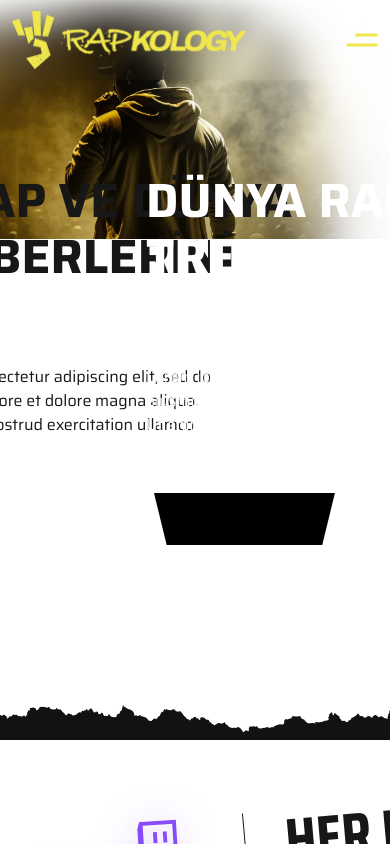
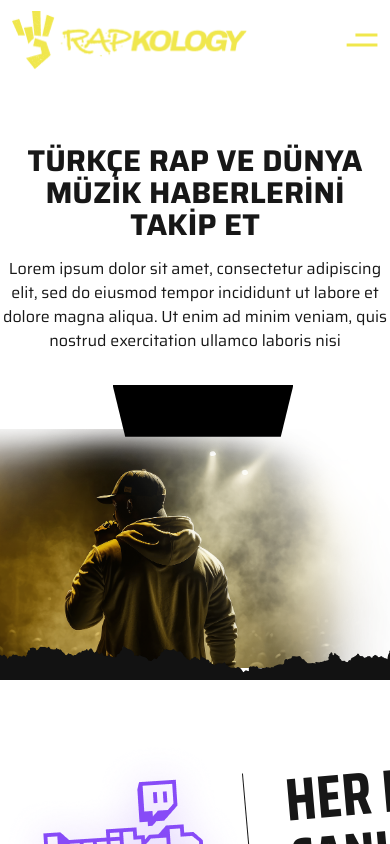
Before and after one commit to cKubilayKaya/codezone, a Next.js app: page / in a window 390 px wide. Shown: the top 844 px of the page. Built offline with nearby package versions, Linux system fonts and the light colour scheme.

Commit message:
banner fixed

```diff
--- a/src/app/Components/Home/Banner.js
+++ b/src/app/Components/Home/Banner.js
@@ -37,13 +37,22 @@
       >
         {slides.map((item) => (
           <SwiperSlide key={item.id}>
-            <div className="py-8 relative min-h-[700px]">
-              <img src={item.image} className="absolute top-0 left-0" alt="" />
-              <div className="w-[570px] absolute right-16 top-1/2 -translate-y-1/2 mt-10  z-3">
-                <h2 className={`font-bold text-5xl leading-14 ${item?.textColor === "white" ? "text-foreground" : "text-background"}`}>{item.title}</h2>
-                <p className={`mt-6 w-[80%] mb-6 ${item?.textColor === "white" ? "text-foreground" : "text-background"}`}>{item.text}</p>
+            <div className="py-8 relative min-h-[700px] flex flex-col-reverse lg:flex-row">
+              <div className="">
+                <img src={item.image} className="lg:absolute top-0 left-0" alt="" />
+                <img src="/images/slider-bg.png" className="absolute lg:absolute bottom-5 lg:bottom-0 left-0 w-full" alt="" />
+              </div>
+              <div className="lg:w-[570px] lg:absolute lg:right-16 lg:top-1/2 lg:-translate-y-1/2 mt-20 text-center lg:text-left lg:mt-10 z-3">
+                <h2
+                  className={`font-bold text-[30px] lg:text-5xl leading-8 mb-4 lg:leading-14 ${
+                    item?.textColor === "white" ? "text-foreground" : "lg:text-background"
+                  }`}
+                >
+                  {item.title}
+                </h2>
+                <p className={`lg:mt-6 lg:w-[80%] mb-6 ${item?.textColor === "white" ? "text-foreground" : "lg:text-background"}`}>{item.text}</p>
                 <CustomButton />
-                <div className="flex items-center mt-14 gap-2">
+                <div className="items-center mt-14 gap-2 hidden lg:flex">
                   {slides.map((item, index) => (
                     <button
                       key={item.id}
@@ -56,9 +65,6 @@
                 </div>
               </div>
             </div>
-            <div className="mt-10">
-              <img src="/images/slider-bg.png" className="absolute bottom-0 left-0 z-2 w-full" alt="" />
-            </div>
           </SwiperSlide>
         ))}
       </Swiper>
```
